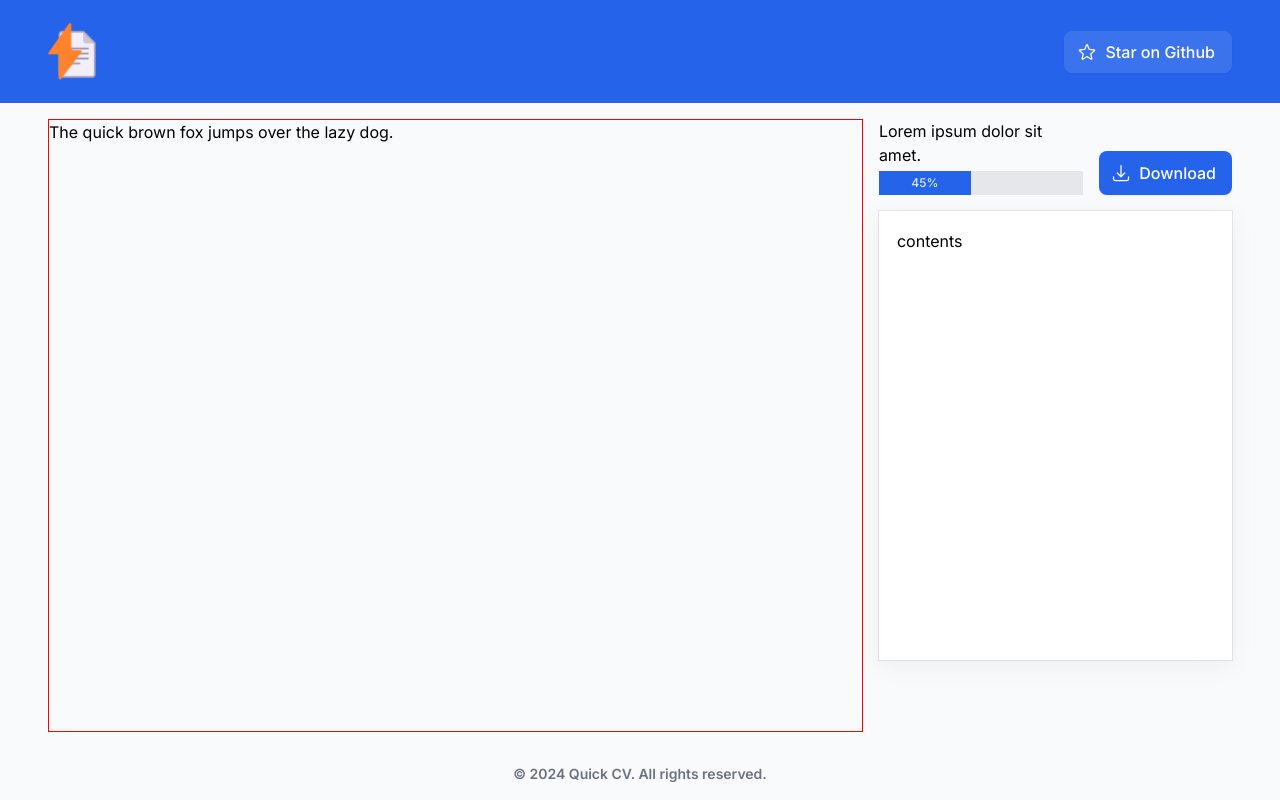
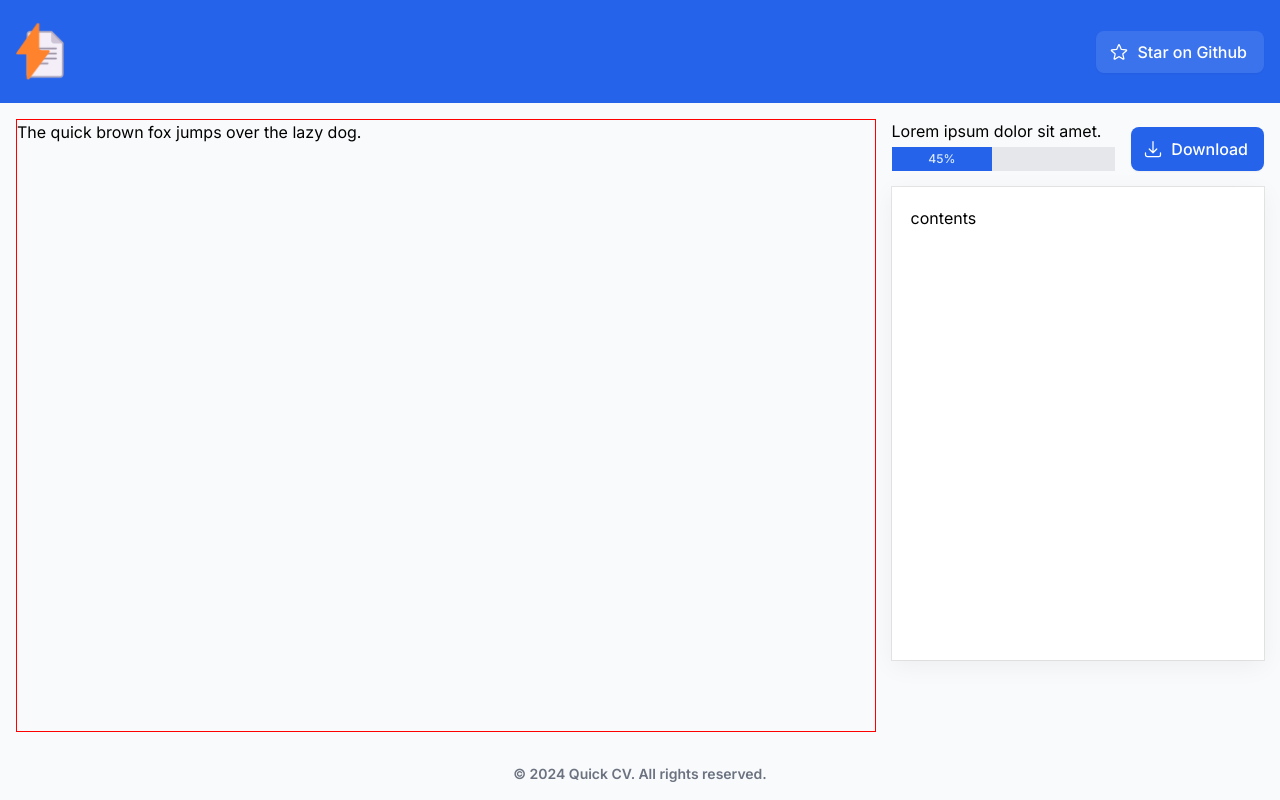
Before and after one commit to xyzeez/cv-application, a React (Vite) app: page / in a window 1280 px wide. Built offline with nearby package versions, Linux system fonts and the light colour scheme.

Commit message:
🎨 ui(app): added form shadow and site width

```diff
--- a/src/index.css
+++ b/src/index.css
@@ -4,7 +4,11 @@
 
 @layer base {
   .px-sys {
-    @apply px-4 md:px-8 xl:px-12;
+    @apply px-4;
+  }
+
+  .w-sys {
+    @apply w-[min(100%,1200px)];
   }
 }
 
@@ -13,6 +17,10 @@
     box-shadow: rgba(0, 0, 0, 0.05) 0px 6px 24px 0px,
       rgba(0, 0, 0, 0.08) 0px 0px 0px 1px;
   }
+
+  .shadow-form {
+    box-shadow: rgba(149, 157, 165, 0.2) 0px 8px 24px;
+  }
 }
 
 .db {
```
